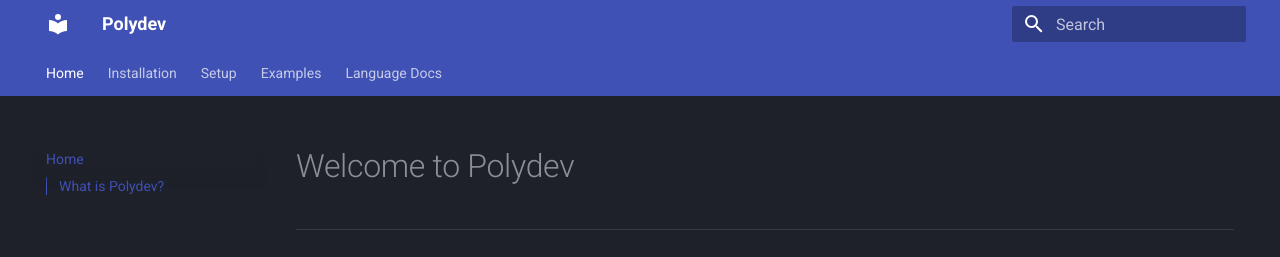
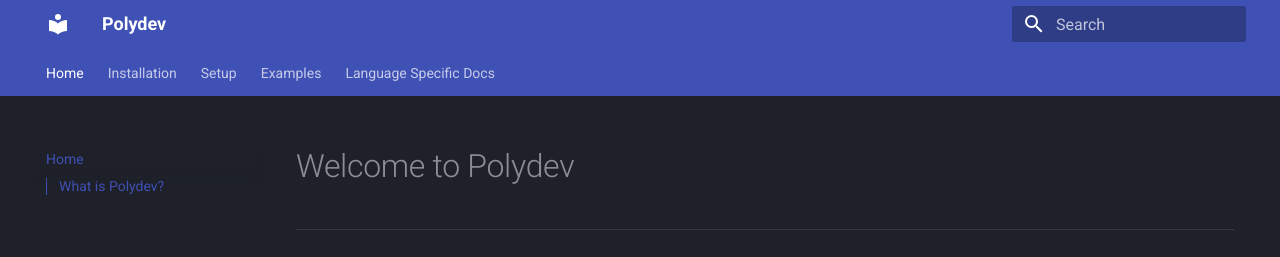
Before and after one commit to DarthMooMancer/Polydev, an MkDocs documentation site: the page built from docs/index.md, in a window 1280 px wide. Shown: the top 257 px of the page. Built offline with MkDocs 1.6.1 and Material for MkDocs 9.7.7, drawn with Linux system fonts in a browser that asks for light colours.

Commit message:
Update mkdocs.yml

```diff
--- a/mkdocs.yml
+++ b/mkdocs.yml
@@ -4,7 +4,7 @@ nav:
   - Installation: installation.md
   - Setup: setup.md
   - Examples: examples.md
-  - Language Docs:
+  - Language Specific Docs:
     - Java: languages/java.md
     - C: languages/c.md
 theme:
```
